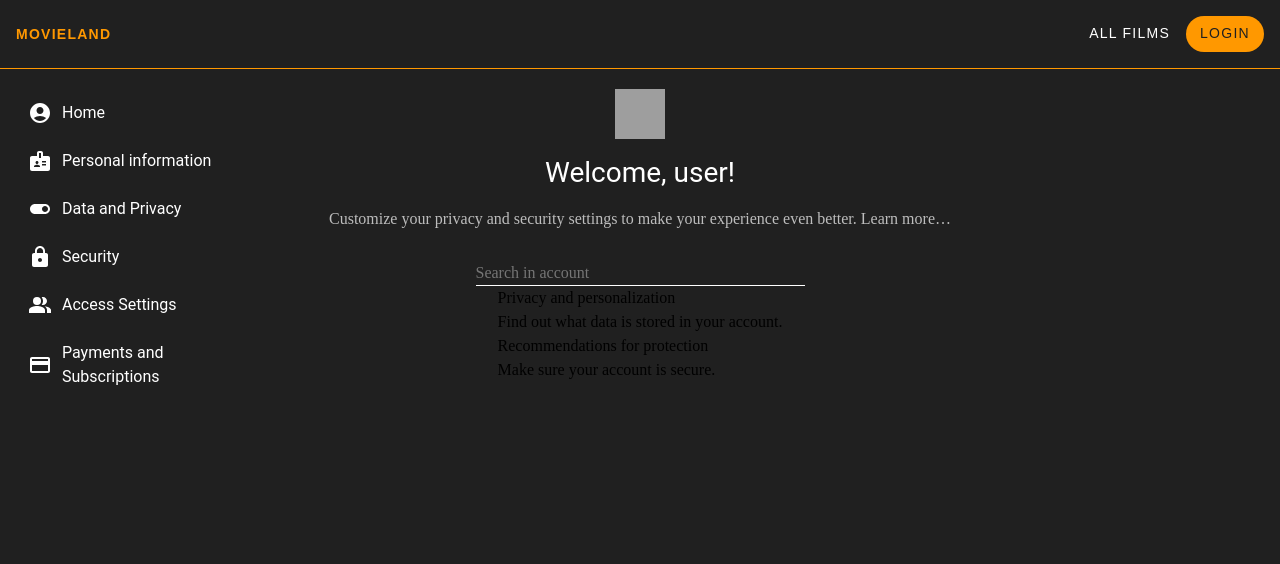
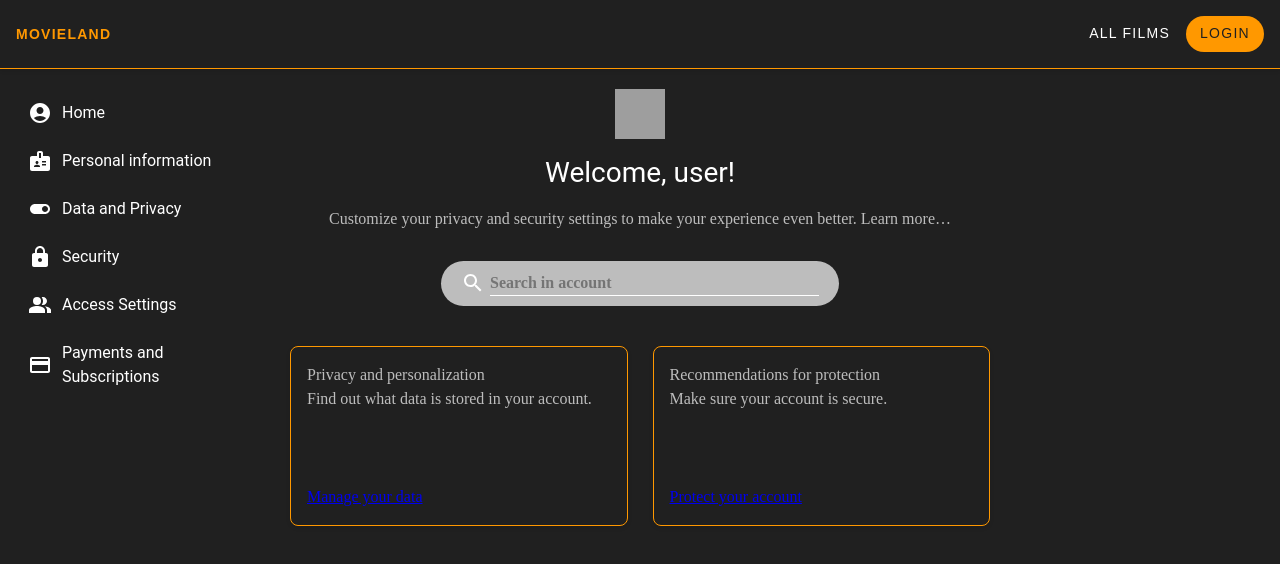
Before and after one commit to Kimerland/MovieLand-Frontend, a React app: page /profile in a window 1280 px wide. Shown: the top 564 px of the page. Built offline with nearby package versions, Linux system fonts and the light colour scheme; grey boxes are pictures that could not be loaded; the HTML template or start-up script is replaced by a standard one.

Commit message:
work with BodyProfile also fix Header

```diff
--- a/src/components/BodyProfile/BodyProfile.jsx
+++ b/src/components/BodyProfile/BodyProfile.jsx
@@ -6,6 +6,8 @@ import ToggleOnIcon from "@mui/icons-material/ToggleOn";
 import HttpsIcon from "@mui/icons-material/Https";
 import PeopleAltIcon from "@mui/icons-material/PeopleAlt";
 import PaymentIcon from "@mui/icons-material/Payment";
+import SearchIcon from "@mui/icons-material/Search";
+import { Link } from "react-router-dom";
 
 const BodyProfile = () => {
   return (
@@ -74,18 +76,29 @@ const BodyProfile = () => {
 
       <main className={ProfileStyle.main_content_profile}>
         <div className={ProfileStyle.search_bar}>
-          <input type="text" placeholder="Search in account" />
+          <SearchIcon />
+          <input
+            className={ProfileStyle.search_anything}
+            type="text"
+            placeholder="Search in account"
+          />
         </div>
 
         <section className={ProfileStyle.profile_cards}>
           <div className={ProfileStyle.profile_card}>
-            <p>Privacy and personalization</p>
-            <p>Find out what data is stored in your account.</p>
+            <div className={ProfileStyle.profile_card_content}>
+              <p>Privacy and personalization</p>
+              <p>Find out what data is stored in your account.</p>
+            </div>
+            <Link>Manage your data</Link>
           </div>
 
           <div className={ProfileStyle.profile_card}>
-            <p>Recommendations for protection</p>
-            <p>Make sure your account is secure.</p>
+            <div className={ProfileStyle.profile_card_content}>
+              <p>Recommendations for protection</p>
+              <p>Make sure your account is secure.</p>
+            </div>
+            <Link>Protect your account</Link>
           </div>
         </section>
       </main>
--- a/src/components/BodyProfile/BodyProfile.module.scss
+++ b/src/components/BodyProfile/BodyProfile.module.scss
@@ -87,3 +87,43 @@
   flex-direction: column;
   align-items: center;
 }
+
+.search_bar {
+  position: relative;
+  background-color: #bdbdbd;
+  color: white;
+  border: none;
+  border-radius: 25px;
+  padding: 10px 20px;
+  font-size: 16px;
+  font-weight: bold;
+  cursor: pointer;
+  text-align: center;
+  display: flex;
+  gap: 5px;
+}
+
+.profile_cards {
+  padding-top: 20px;
+  display: flex;
+  gap: 25px;
+  margin: 20px 0;
+  width: 700px;
+  height: 200px;
+}
+
+.profile_card {
+  background: transparent;
+  border: 1px solid #ff9800;
+  border-radius: 8px;
+  box-shadow: 0 2px 4px rgba(0, 0, 0, 0.1);
+  padding: 16px;
+  flex: 1;
+  display: flex;
+  flex-direction: column;
+  justify-content: space-between;
+}
+
+.profile_card_content {
+  color: #bdbdbd;
+}
--- a/src/components/Header/Header.jsx
+++ b/src/components/Header/Header.jsx
@@ -2,7 +2,7 @@ import React, { useEffect, useState } from "react";
 import styles from "./Header.module.scss";
 import { Link } from "react-router-dom";
 
-const Header = () => {
+const Header = ({ isSticky }) => {
   const [currentUser, setCurrentUser] = useState(null);
 
   useEffect(() => {
@@ -11,7 +11,7 @@ const Header = () => {
   }, []);
 
   return (
-    <header className={styles.header}>
+    <header className={`${styles.header} ${isSticky ? styles.sticky : ""}`}>
       <div className={styles.wrapper}>
         <p className={styles.title}>MovieLand</p>
         <div className={styles.rightSection}>
--- a/src/components/Header/Header.module.scss
+++ b/src/components/Header/Header.module.scss
@@ -5,6 +5,13 @@
   text-transform: uppercase;
   font-family: "Outfit", sans-serif;
   border-bottom: 1px solid #ff9800;
+}
+
+.sticky {
+  position: sticky;
+  top: 0;
+  z-index: 1000;
+  box-shadow: 0 2px 4px rgba(0, 0, 0, 0.1);
 }
 
 .wrapper {
--- a/src/pages/ProfilePage.jsx
+++ b/src/pages/ProfilePage.jsx
@@ -5,7 +5,7 @@ import BodyProfile from "../components/BodyProfile/BodyProfile";
 const profilePage = () => {
   return (
     <>
-      <Header />
+      <Header isSticky={true} />
       <BodyProfile />
     </>
   );
```
